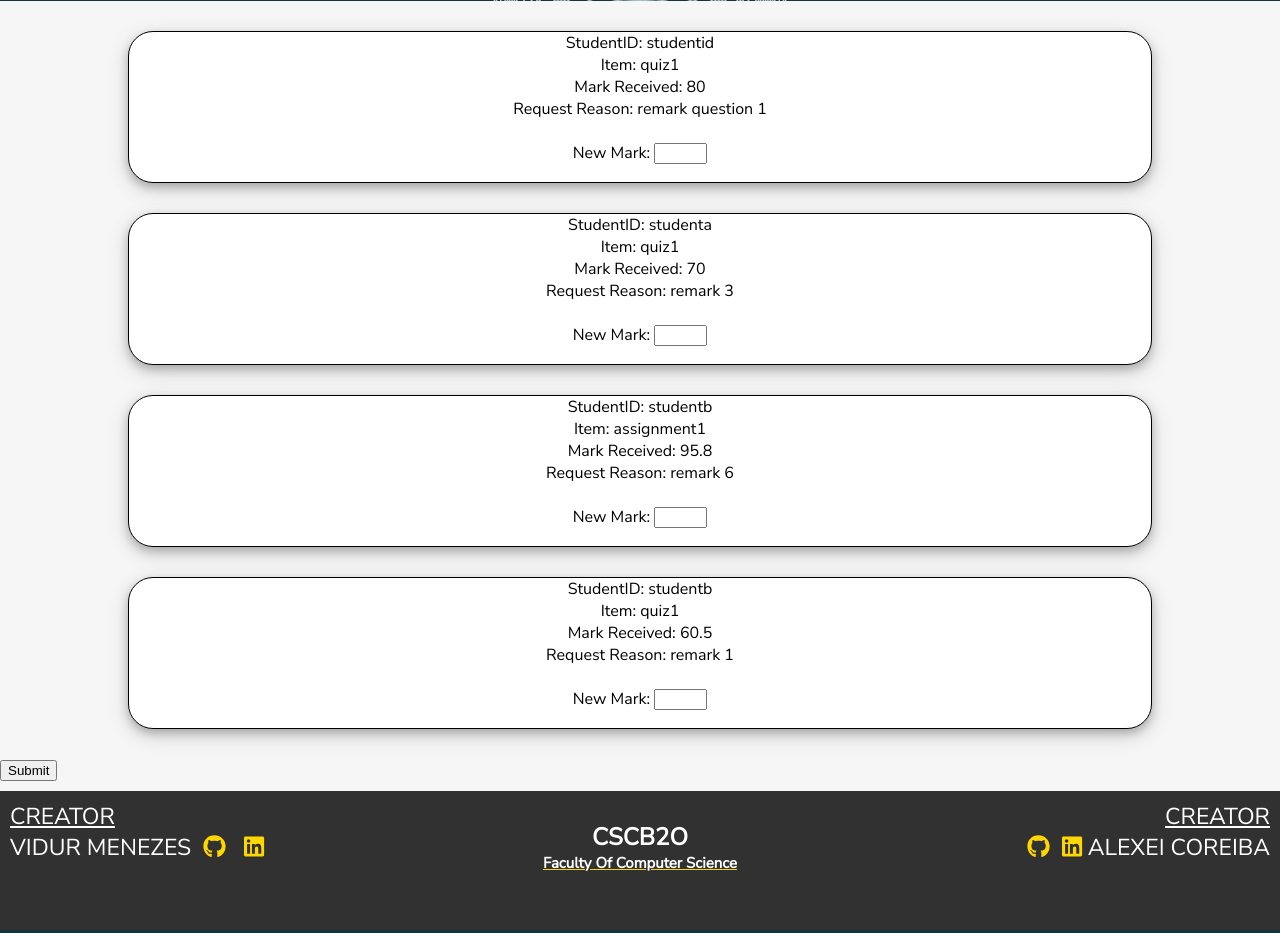
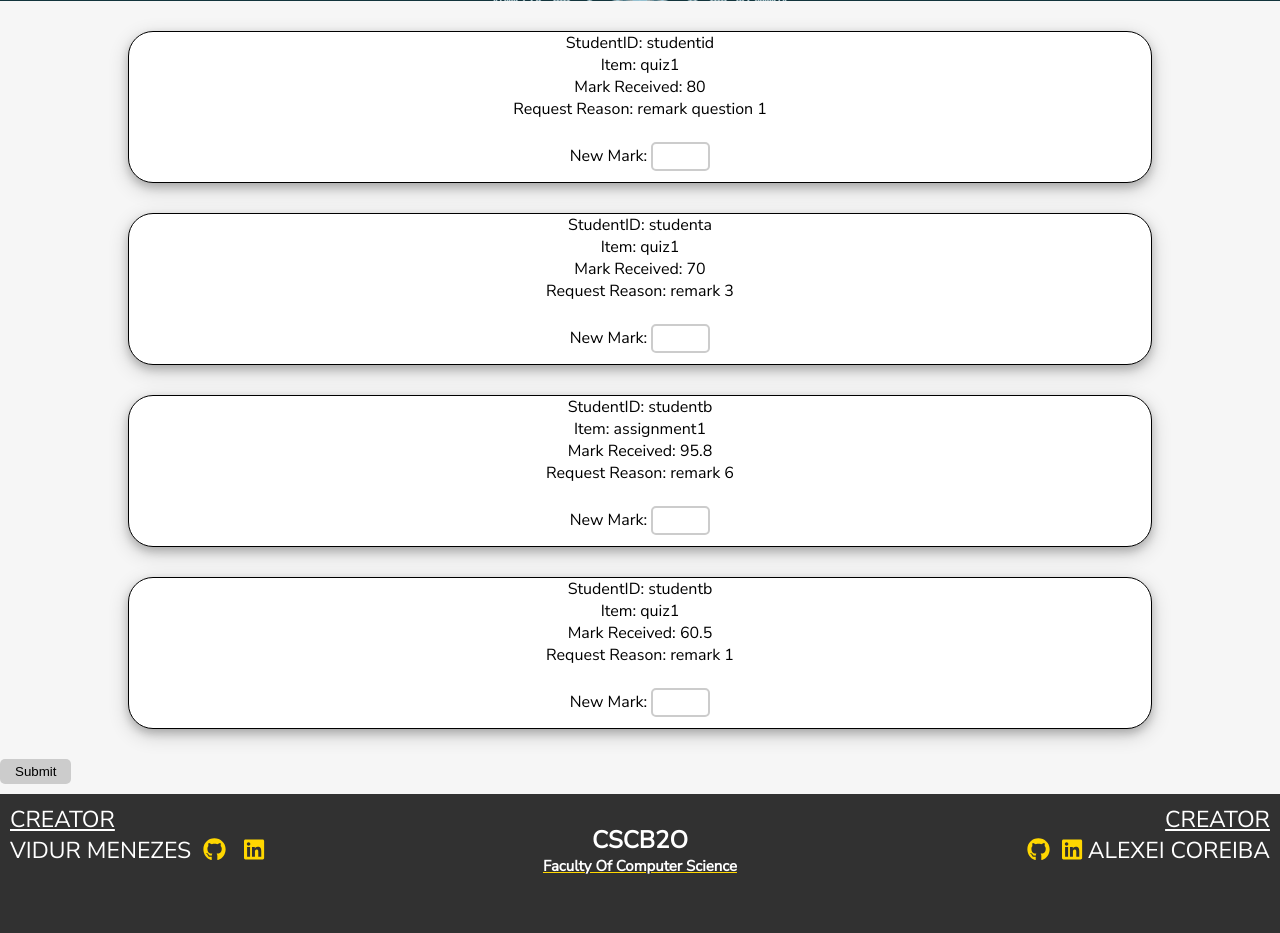
Before and after one commit to vidurmenezes/CSCB20A3-1, a PHP site: page /viewremarks.php in a window 1280 px wide. Shown: the part 797-1730 px from the top of the page. Run offline with PHP 8.4, Linux system fonts and the light colour scheme; the visitor is signed in with stand-in values (Sample User, id 1); data comes from the database, SQL or seed files in the repository; data that the repository does not hold is empty; some libraries are stand-ins or nearby versions.

Commit message:
viewremarks.php now works. still ouput the tables at the top for error checking

```diff
--- a/Assignment3/htdocs/viewremarks.css
+++ b/Assignment3/htdocs/viewremarks.css
@@ -45,3 +45,23 @@ option {
 .marks {
   width:45px;
 }
+
+input[type=text] {
+    padding:5px;
+    border:2px solid #ccc;
+    -webkit-border-radius: 5px;
+    border-radius: 5px;
+}
+
+input[type=text]:focus {
+    border-color:#333;
+}
+
+input[type=submit] {
+    padding:5px 15px;
+    background:#ccc;
+    border:0 none;
+    cursor:pointer;
+    -webkit-border-radius: 5px;
+    border-radius: 5px;
+}
--- a/Assignment3/htdocs/viewremarks.php
+++ b/Assignment3/htdocs/viewremarks.php
@@ -61,6 +61,7 @@ include('session.php');
     for ($i = 0; $i < sizeof($unique); $i++) {
       $input = test_input($_POST["$unique[$i]"]);
       $double = bcadd($input, "0", 2);
+      // $double = floatval($double);
       if ($input != "") {
         if (!is_numeric($input)) {
           $markErr[$i] = "* Input must be numeric";
@@ -119,16 +120,13 @@ include('session.php');
       }
     }
 
-    if ($db->query($sql) == TRUE) {
+    if ($db->multi_query($sql) == TRUE) {
       echo "success";
       $message = "All changes have been recorded";
-      // echo "<script type='text/javascript'>alert('$message');</script>";
+      echo "<script type='text/javascript'>alert('$message'); </script>";
     } else {
-      echo $sql;
-      echo "<br>";
-      echo $db->error;
-     $message = "Error: ".$sql."<br>".$db->error;
-     // echo "<script type='text/javascript'>alert('$message');</script>";
+     $message = "Error: $db->error";
+     echo "<script type='text/javascript'>alert('$message'); </script>";
    }
   }
   include('footer.php');
```
